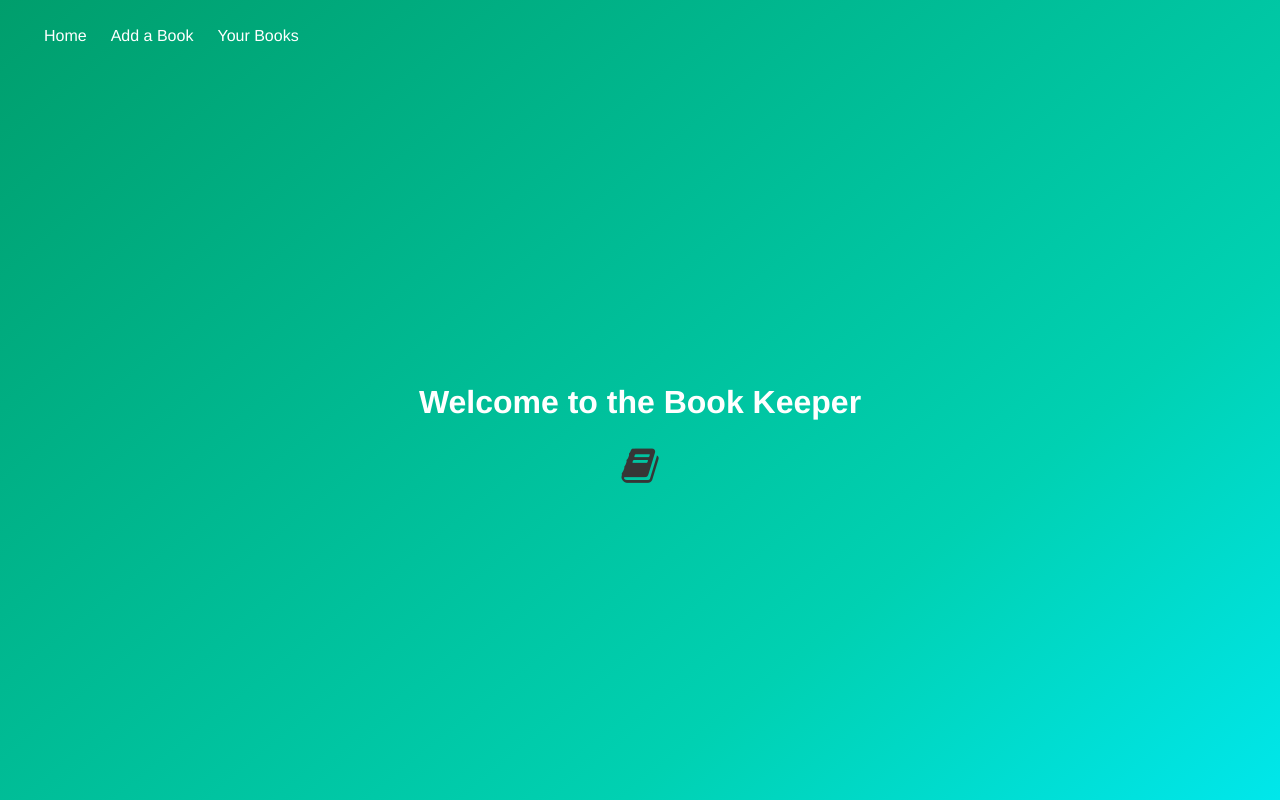
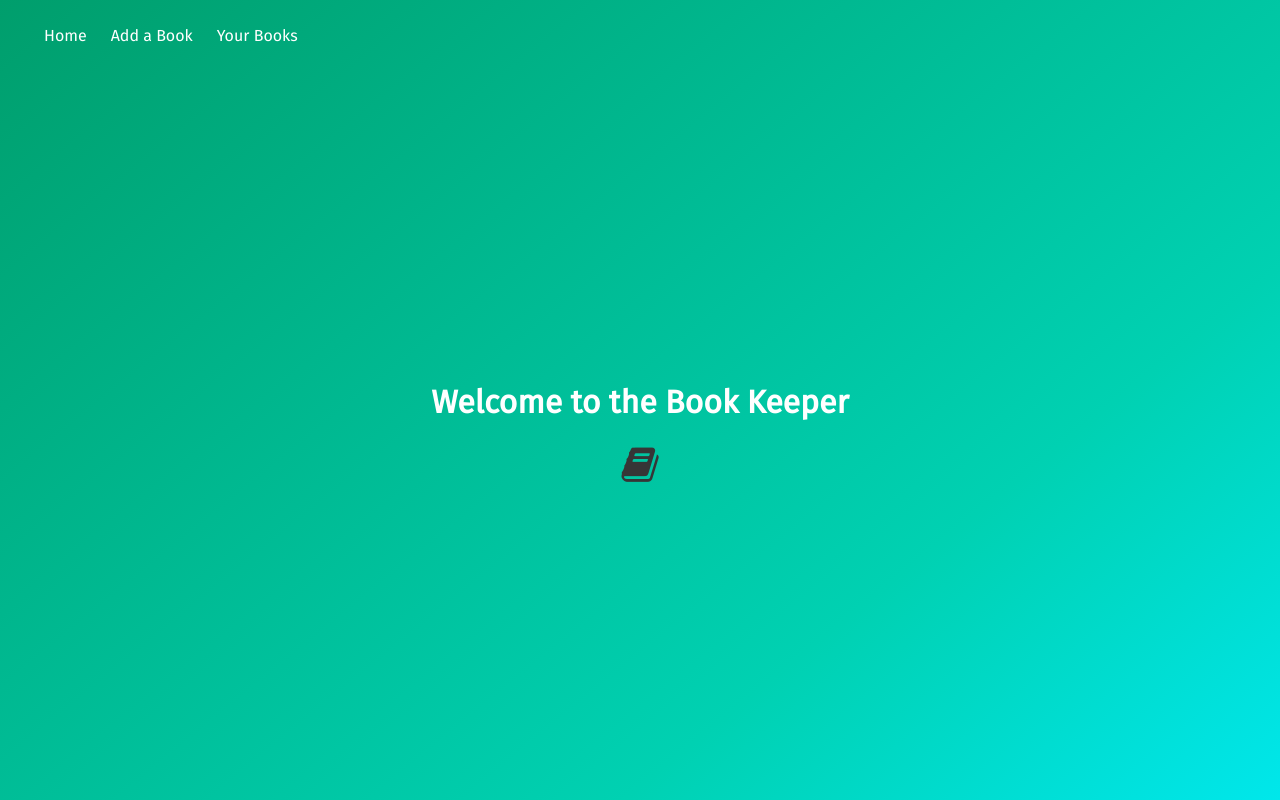
Before and after one commit to evan-buss/book-keeper, a Vue app: page /input in a window 1280 px wide. Built offline with nearby package versions, Linux system fonts and the light colour scheme; what vuefire would draw is missing.

Commit message:
Change website font

```diff
--- a/src/App.vue
+++ b/src/App.vue
@@ -5,19 +5,17 @@
 </template>
 
 <script>
-
 export default {
-  name: 'App',
-}
+  name: "App"
+};
 </script>
 
 <style>
 @import "../node_modules/bulma/css/bulma.css";
 @import url("https://cdnjs.cloudflare.com/ajax/libs/font-awesome/4.7.0/css/font-awesome.min.css");
-/* @import "../assets/fontawesome/css/fontawesome.css"; */
-
+@import url("https://fonts.googleapis.com/css?family=Fira+Sans");
 #app {
-  font-family: "Avenir", Helvetica, Arial, sans-serif;
+  font-family: "Fira Sans", "Avenir", Helvetica, Arial, sans-serif;
   -webkit-font-smoothing: antialiased;
   -moz-osx-font-smoothing: grayscale;
   text-align: center;
--- a/src/views/BookInput.vue
+++ b/src/views/BookInput.vue
@@ -132,4 +132,7 @@ export default {
 </script>
 
 <style scoped>
+input {
+  font-family: "Fira Sans";
+}
 </style>
```
